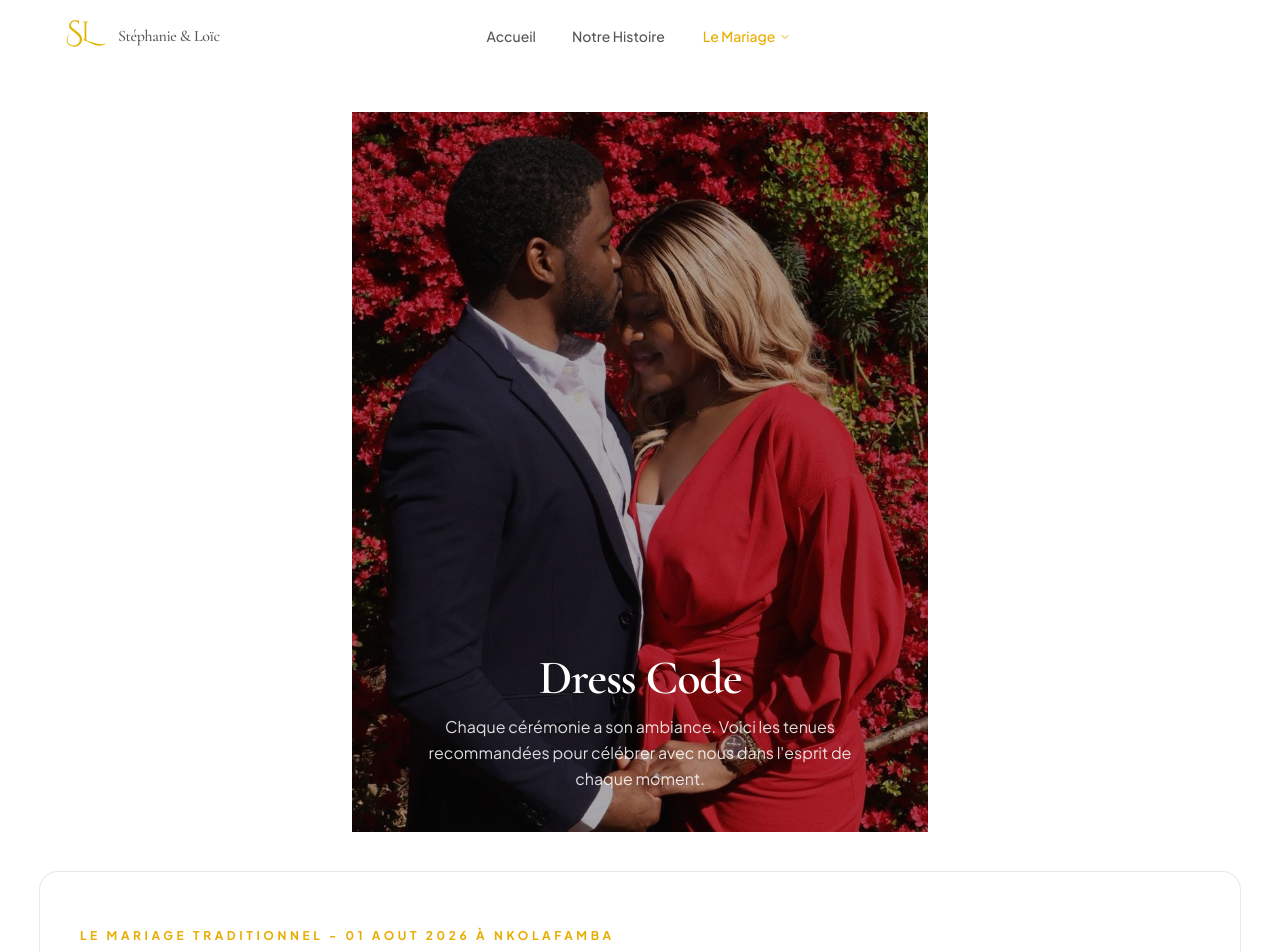
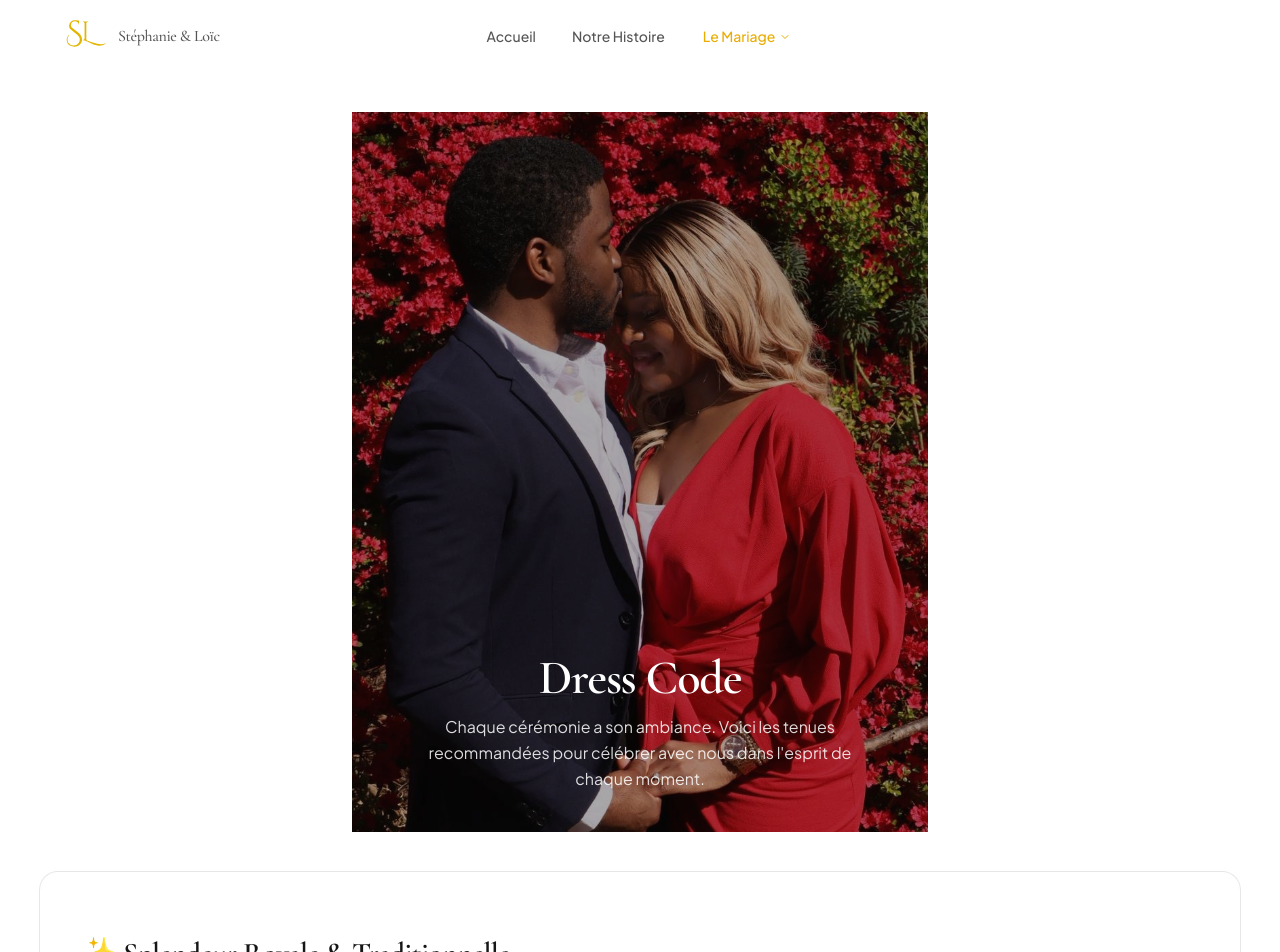
Before and after one commit to Nextiaa2026/loic_et_stephanie, a Next.js app: page /le-mariage/dress-code in a window 1280 px wide. Shown: the top 952 px of the page. Built offline with nearby package versions, Linux system fonts and the light colour scheme.

Commit message:
changes: ui updates

```diff
--- a/components/dress-code/dress-code-event-card.tsx
+++ b/components/dress-code/dress-code-event-card.tsx
@@ -44,9 +44,9 @@ export function DressCodeEventCard({
   return (
     <Card className="rounded-2xl border-border/60 shadow-none">
       <CardHeader className="px-6 pt-8 sm:px-10 sm:pt-10">
-        <p className="text-xs font-semibold uppercase tracking-[0.3em] text-primary">
+        {/* <p className="text-xs font-semibold uppercase tracking-[0.3em] text-primary">
           {dressCode.eventLabel}
-        </p>
+        </p> */}
         <CardTitle
           className={`${serifClassName} mt-2 text-2xl font-semibold tracking-tight sm:text-3xl`}
         >
@@ -77,7 +77,10 @@ export function DressCodeEventCard({
           title={dressCode.expectedTitle}
           paragraphs={dressCode.expected}
         />
-        <DressCodeBlock title={dressCode.avoidTitle} paragraphs={dressCode.avoid} />
+        <DressCodeBlock
+          title={dressCode.avoidTitle}
+          paragraphs={dressCode.avoid}
+        />
         <DressCodeBlock
           title={dressCode.colorsTitle}
           paragraphs={dressCode.colors}
```
